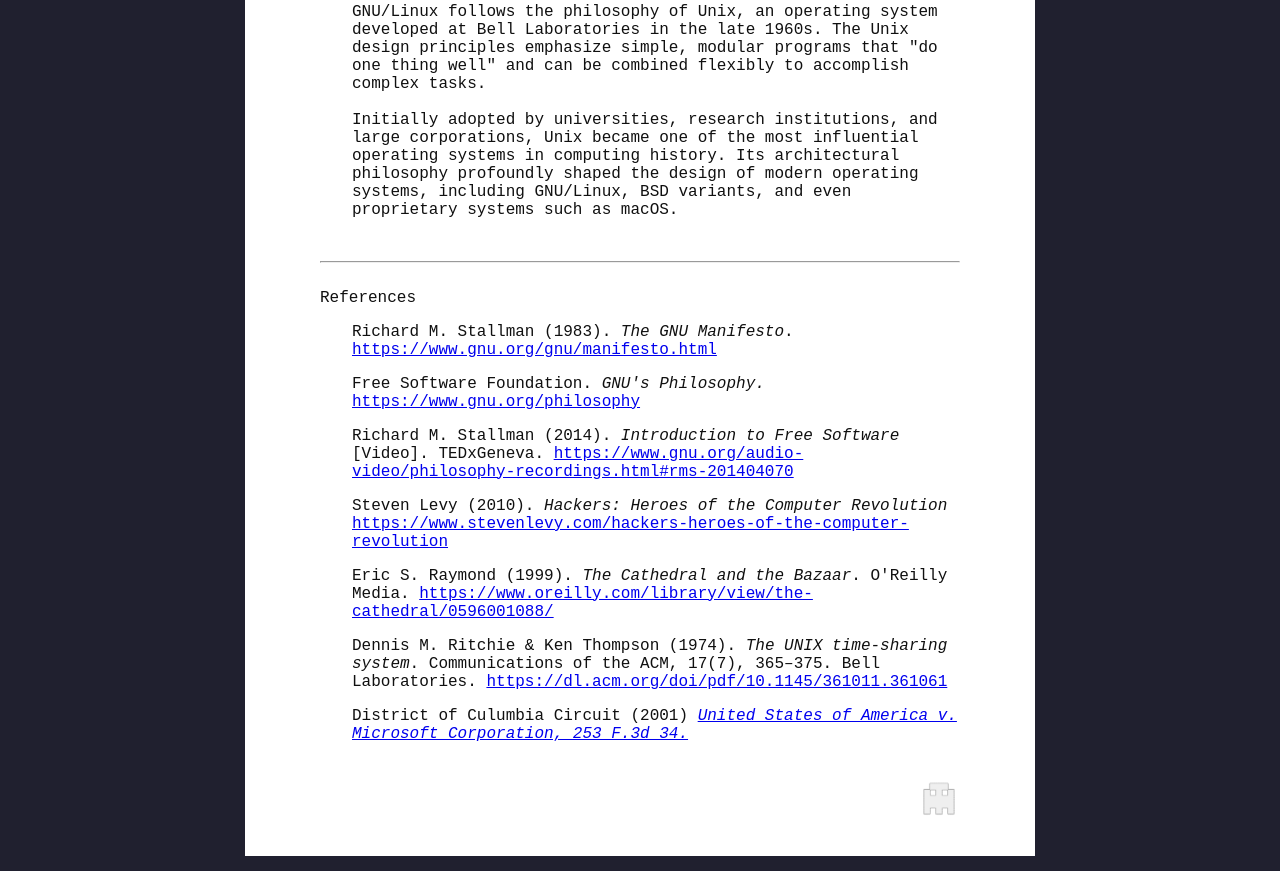
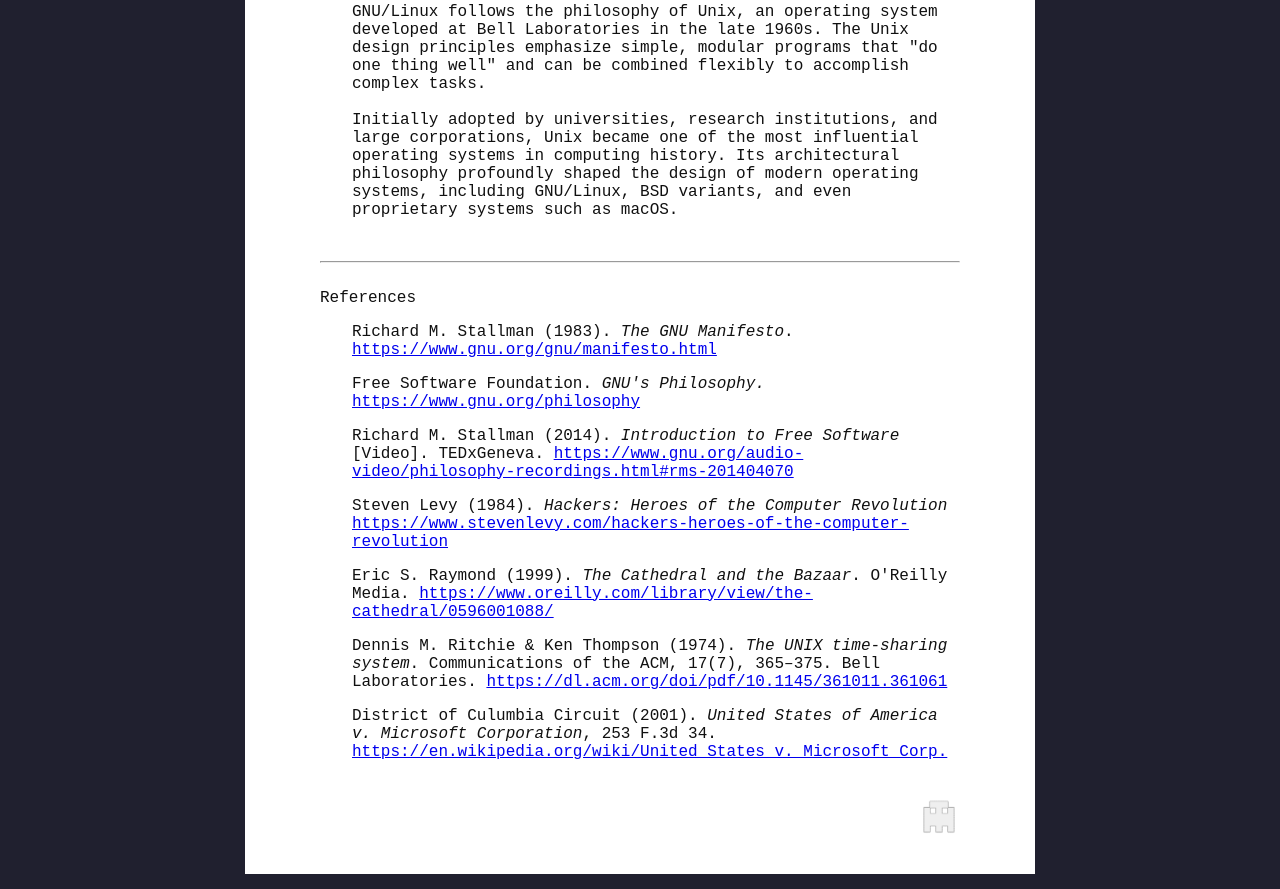
Before and after one commit to nest0x01/nest0x01.github.io, a plain HTML site: page index.html in a window 1280 px wide. Shown: the part 1751-2640 px from the top of the page. Drawn offline with Linux system fonts and the light colour scheme.

Commit message:
Update index.html

```diff
--- a/index.html
+++ b/index.html
@@ -190,7 +190,7 @@
                 >
             </p>
             <p>
-                Steven Levy (2010).<ital>
+                Steven Levy (1984).<ital>
                     Hackers: Heroes of the Computer Revolution</ital
                 >
                 <a
@@ -220,12 +220,12 @@
             </p>
 
             <p>
-                District of Culumbia Circuit (2001)
+                District of Culumbia Circuit (2001).
+                <ital>United States of America v. Microsoft Corporation</ital>,
+                253 F.3d 34.
                 <a
-                    style="font-style: italic"
                     href="https://en.wikipedia.org/wiki/United_States_v._Microsoft_Corp."
-                    >United States of America v. Microsoft Corporation, 253 F.3d
-                    34.</a
+                    >https://en.wikipedia.org/wiki/United_States_v._Microsoft_Corp.</a
                 >
             </p>
             <br />
```
